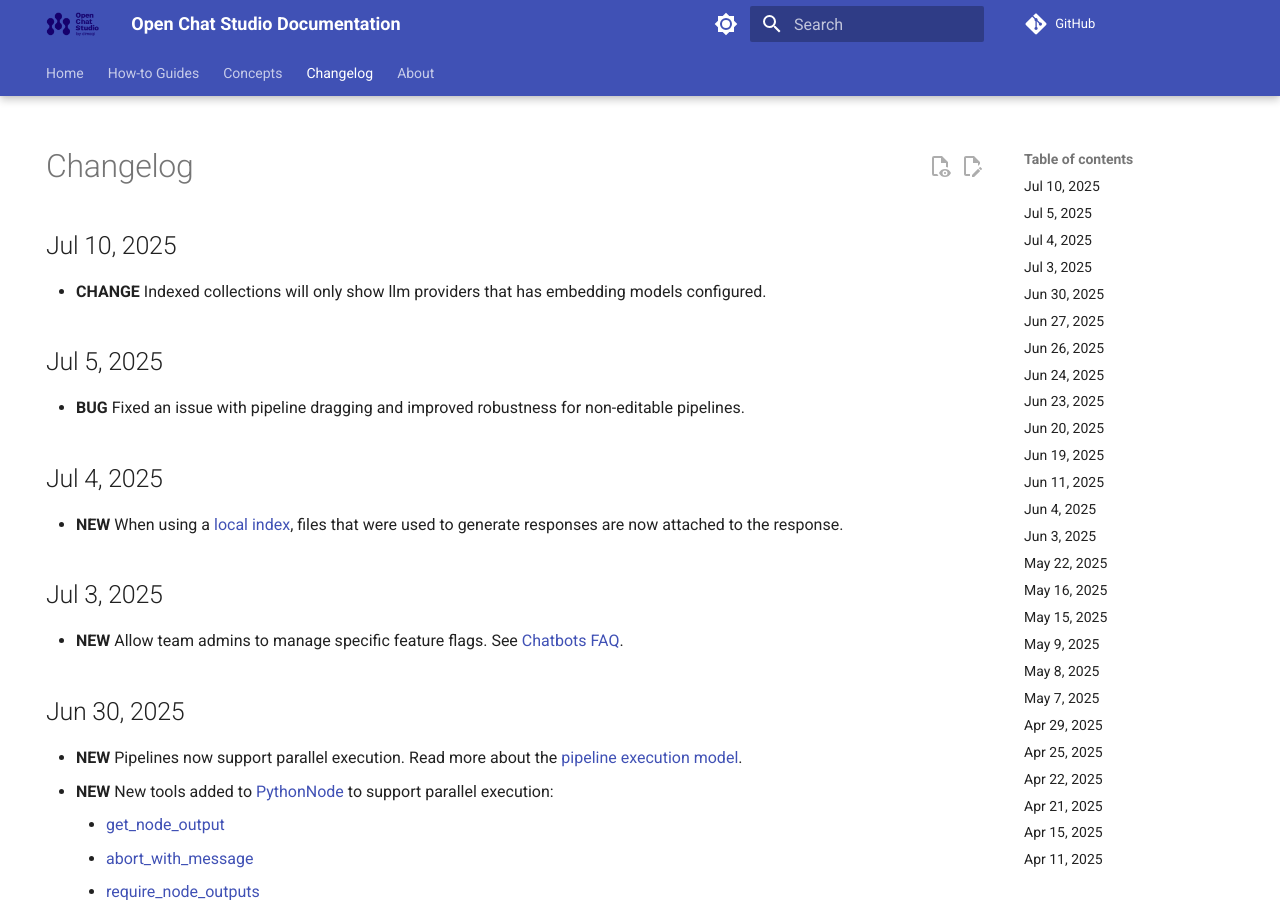
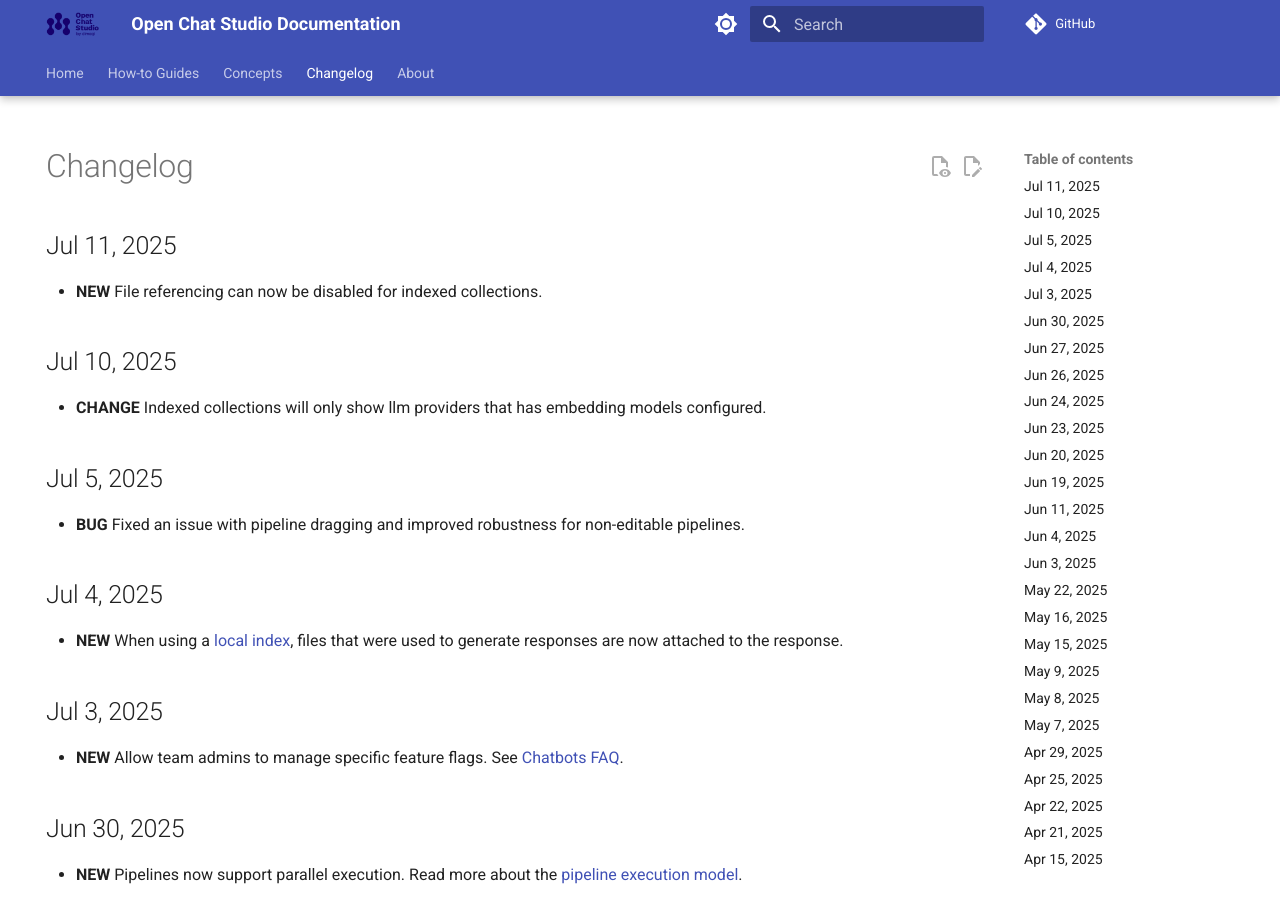
Before and after one commit to dimagi/open-chat-studio-docs, an MkDocs documentation site: the page built from docs/changelog.md, in a window 1280 px wide and 900 px high. Built offline with MkDocs 1.6.1 and Material for MkDocs 9.7.7, drawn with Linux system fonts in a browser that asks for light colours; emoji names are drawn with the system emoji font; a script that is not in the unit is left out; comment, search, counter and statistics services are not loaded.

Commit message:
Update changelog

```diff
--- a/docs/changelog.md
+++ b/docs/changelog.md
@@ -4,6 +4,9 @@ hide:
 ---
 
 # Changelog
+## Jul 11, 2025
+* **NEW** File referencing can now be disabled for indexed collections.
+
 ## Jul 10, 2025
 * **CHANGE** Indexed collections will only show llm providers that has embedding models configured.
 
```
